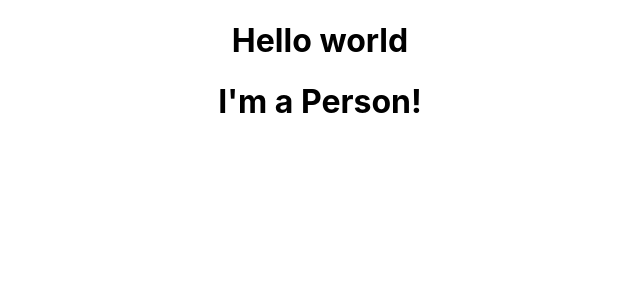
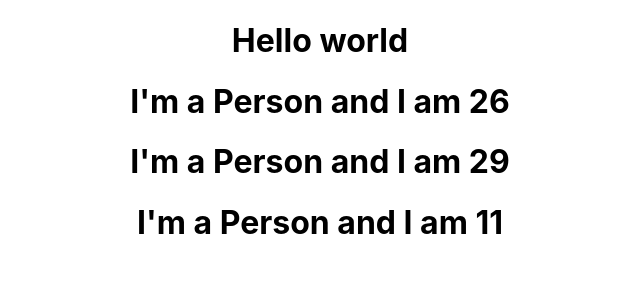
Before and after one commit to TheRedIsHere/react--course, a React (Create React App) app: page / in a window 1280 px wide. Shown: the top 300 px of the page, without its empty margins (320-960 px from the left). Built offline with nearby package versions, Linux system fonts and the light colour scheme.

Commit message:
dev/RC-5 Added dynamic content inside components.

```diff
--- a/src/App.js
+++ b/src/App.js
@@ -13,6 +13,8 @@ class App extends Component {
       <div className="App">
         <h1>Hello world</h1>
         <Person/>
+        <Person/>
+        <Person/>
       </div>
     );
 
--- a/src/Person/Person.js
+++ b/src/Person/Person.js
@@ -1,7 +1,7 @@
 import React from 'react';
 
 const person = () => {
-    return <h1>I'm a Person!</h1>
+    return <h1>I'm a Person and I am {Math.floor(Math.random() * 30)}</h1>
 }
 
 export default person;
```
